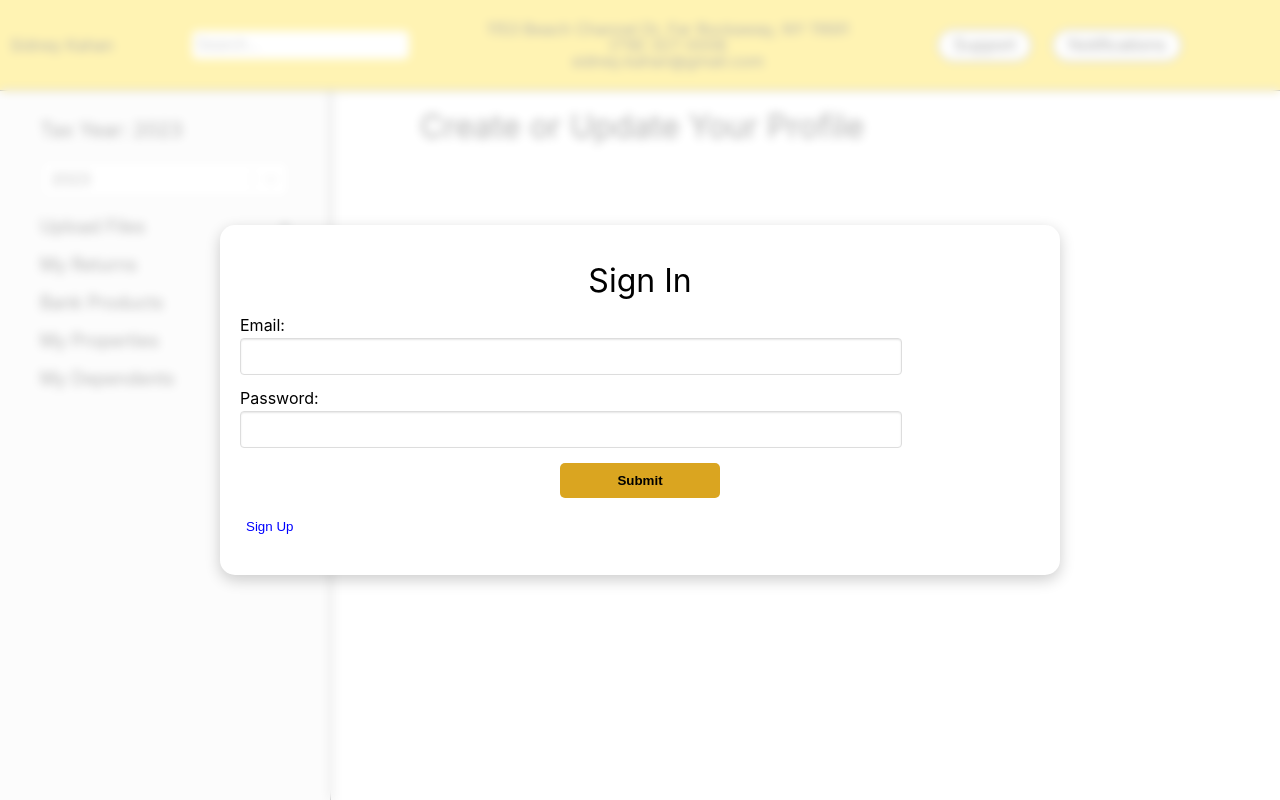
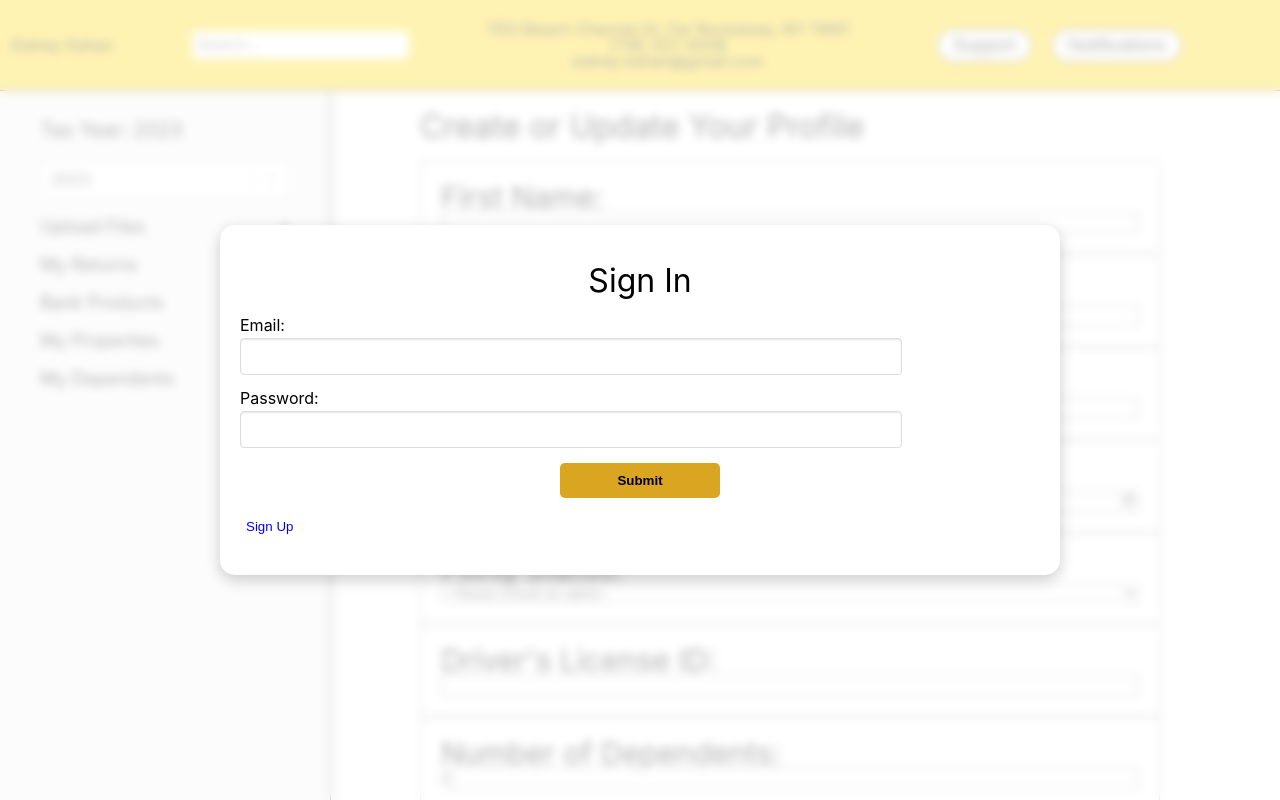
Before and after one commit to elpopes/tax-service, a React (Create React App) app in the folder tax-client/: page /profile in a window 1280 px wide. Shown: the top 800 px of the page. Built offline with nearby package versions, Linux system fonts and the light colour scheme; no server answers.

Commit message:
adjust styling

```diff
--- a/tax-client/src/components/ProfilePage.css
+++ b/tax-client/src/components/ProfilePage.css
@@ -2,10 +2,10 @@
   margin-left: 400px;
   margin-right: 100px;
   padding: 20px;
-  display: grid;
+  /* display: grid;
   grid-template-columns: 1fr 1fr;
   grid-template-rows: 1fr 1fr 1fr;
-  gap: 20px;
+  gap: 20px; */
 }
 
 .profile-page h1 {
```
